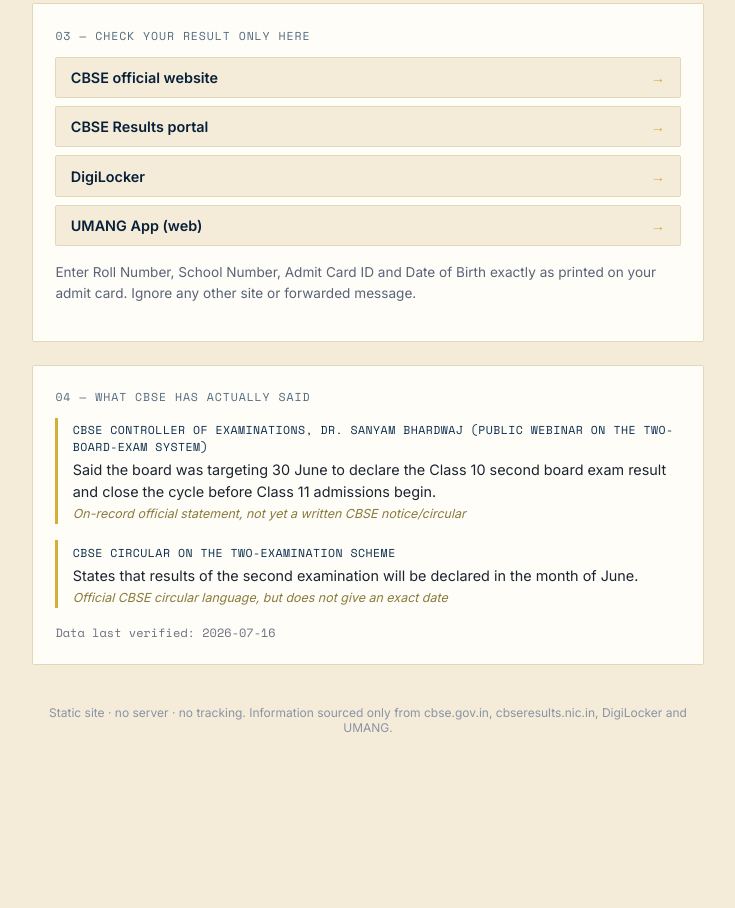
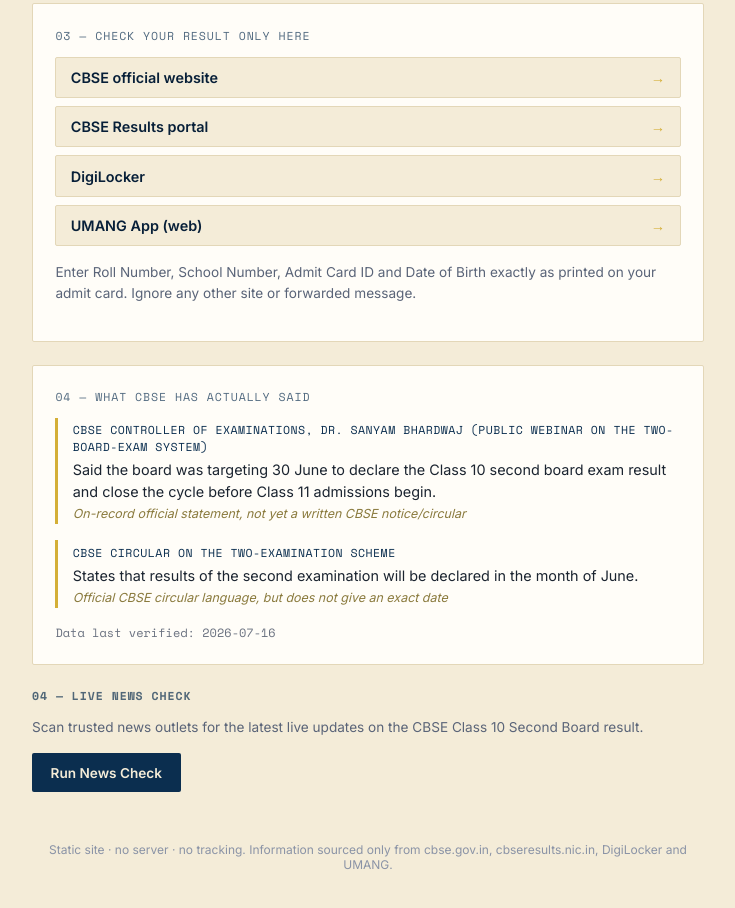
Before and after one commit to Kon41/ResultsX, a plain HTML site: page index.html in a window 1280 px wide. Shown: the part 932-1840 px from the top of the page, without its empty margins (272-1007 px from the left). Before the commit the page ends 1727 px from the top, so only its background shows below. Drawn offline with nearby package versions, Linux system fonts and the light colour scheme.

Commit message:
Update index.html

```diff
--- a/index.html
+++ b/index.html
@@ -84,8 +84,20 @@
     <div id="statementsList"></div>
     <p class="last-checked" id="lastChecked"></p>
   </section>
+    <!-- Add this just above </main> -->
+    <div class="news-card">
+      <h2 class="section-label">04 — Live News Check</h2>
+      <p class="hint">Scan trusted news outlets for the latest live updates on the CBSE Class 10 Second Board result.</p>
 
-</main>
+      <div class="button-row">
+        <button id="runNewsBtn" class="btn btn-primary">Run News Check</button>
+      </div>
+
+      <div id="newsResults" class="news-results" hidden>
+        <!-- Live news articles will appear here -->
+      </div>
+    </div>
+ </main>
 
 <div class="alarm-overlay" id="alarmOverlay" hidden>
   <div class="alarm-overlay-content">
```
